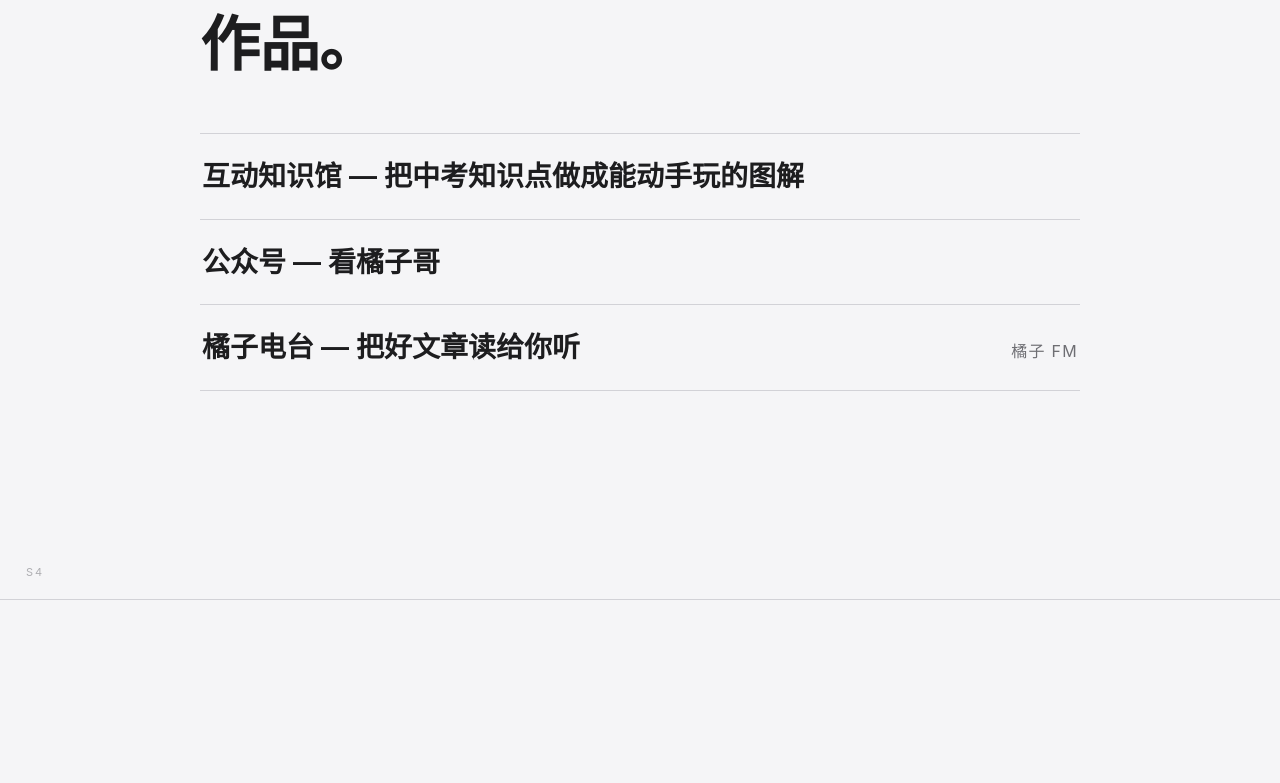
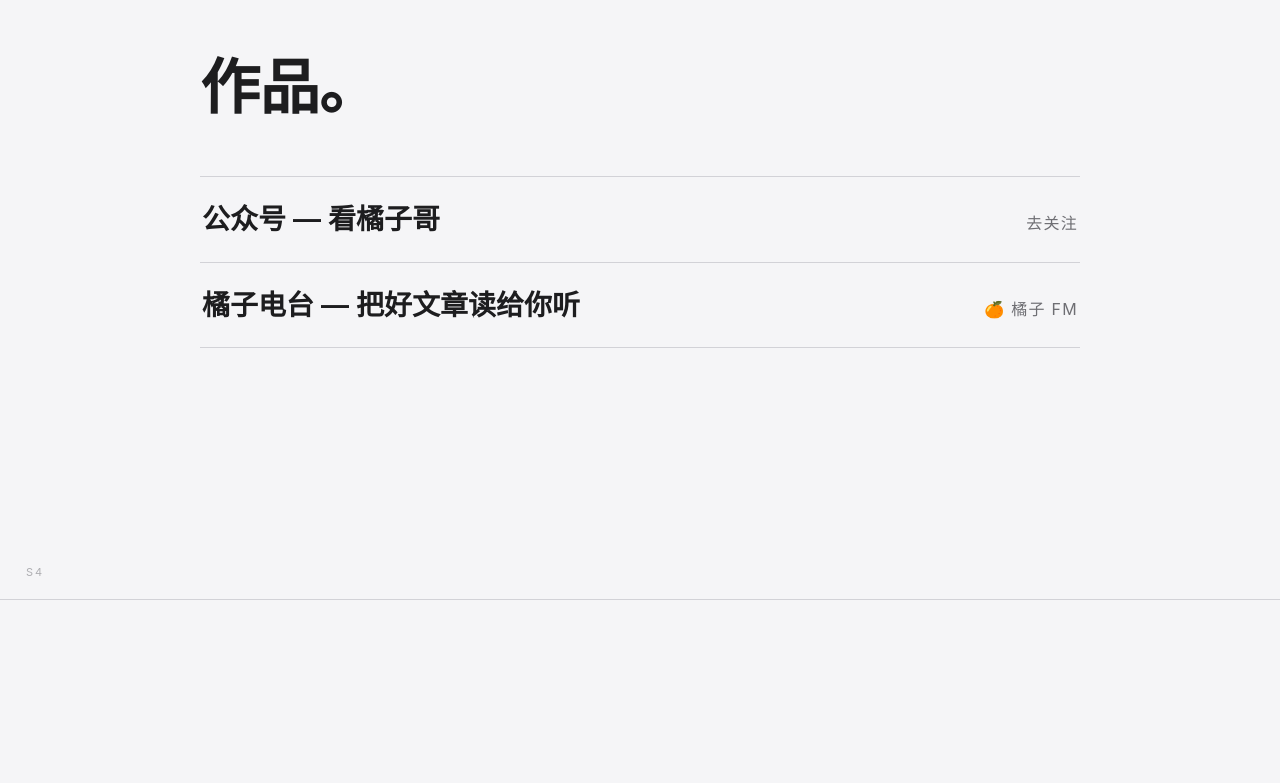
Before and after one commit to Mingorange/juzige.com, a plain HTML site: page about.html in a window 1280 px wide. Shown: the part 3400-4183 px from the top of the page. Drawn offline with Linux system fonts and the light colour scheme.

Commit message:
作品屏：撤下互动知识馆、公众号行加主页链接、电台行加🍊

```diff
--- a/about.html
+++ b/about.html
@@ -221,9 +221,8 @@
     <div class="wrap">
       <h1>作品。</h1>
       <div class="rows">
-        <div class="row"><span>互动知识馆 — 把中考知识点做成能动手玩的图解</span></div>
-        <div class="row"><span>公众号 — 看橘子哥</span></div>
-        <a class="row" href="radio/xiaowan-platform.html"><span>橘子电台 — 把好文章读给你听</span><span class="city">橘子 FM</span></a>
+        <a class="row" href="https://mp.weixin.qq.com/mp/profile_ext?action=home&amp;__biz=MzY4ODIyNDk2Ng%3D%3D&amp;scene=124#wechat_redirect" target="_blank" rel="noopener"><span>公众号 — 看橘子哥</span><span class="city">去关注</span></a>
+        <a class="row" href="radio/xiaowan-platform.html"><span>橘子电台 — 把好文章读给你听</span><span class="city">🍊 橘子 FM</span></a>
       </div>
     </div>
     <span class="sno">S4</span>
```
